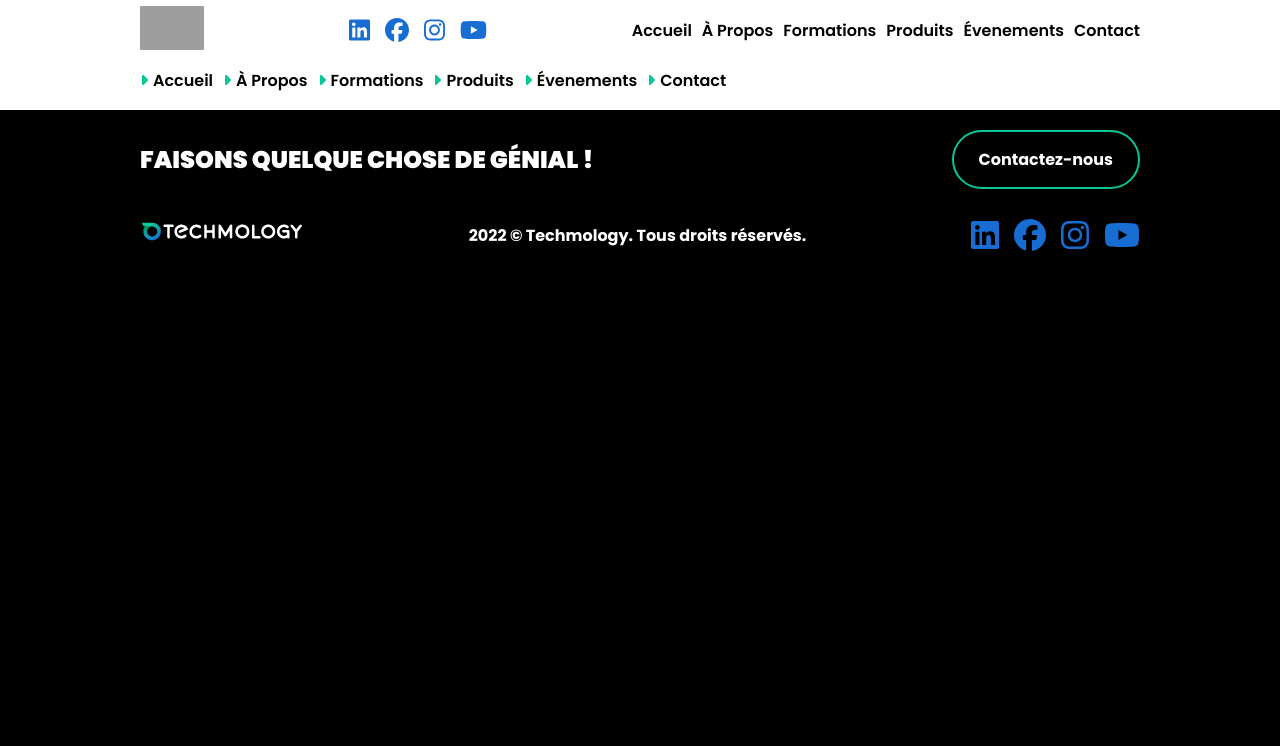
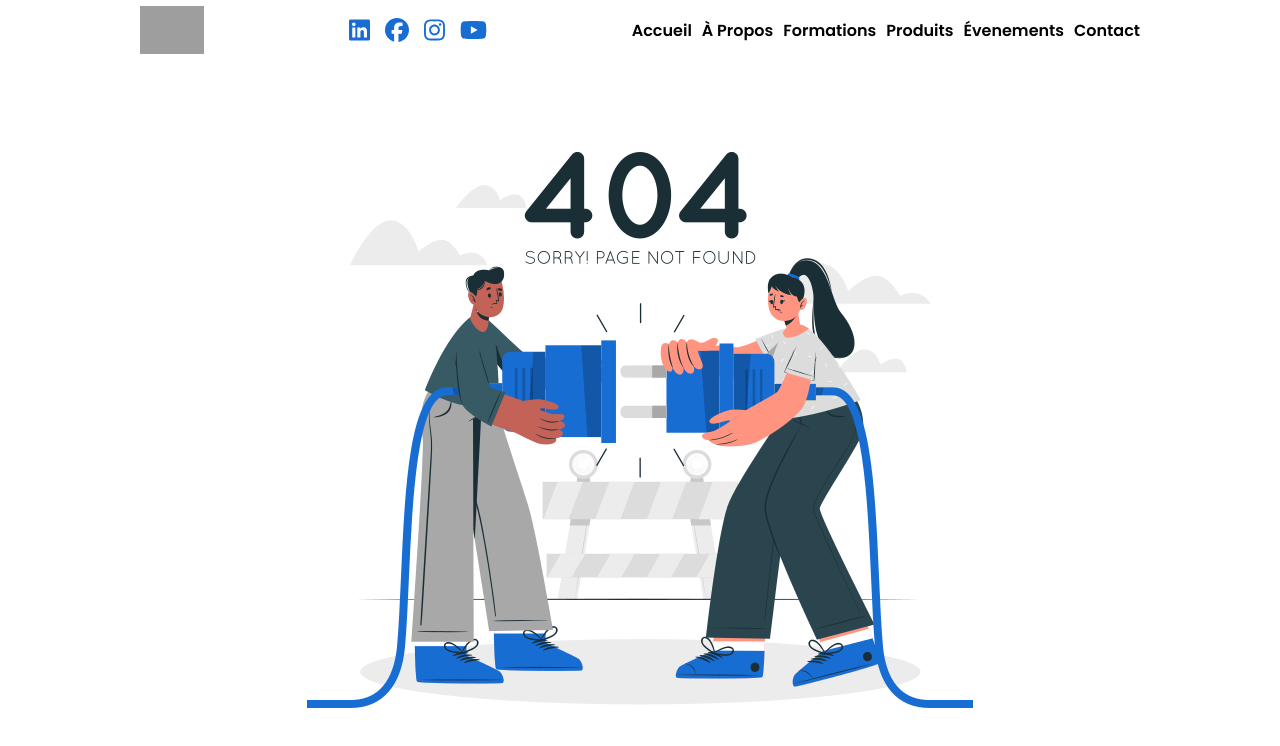
Before and after one commit to ellabsorg/Lamis-Techmology-Website, a React (Create React App) app: page /404 in a window 1280 px wide. Shown: the top 746 px of the page. Built offline with nearby package versions, Linux system fonts and the light colour scheme; grey boxes are pictures that could not be loaded.

Commit message:
add Not Found 404 page

```diff
--- a/src/App.css
+++ b/src/App.css
@@ -502,7 +502,7 @@ form.formations-form .input-content .input-container .status {
 }
 
 form.formations-form .input-content textarea {
-  height: 200px;
+  height: 100px;
   font-weight: 500;
   color: black;
   padding: 15px;
@@ -531,6 +531,25 @@ form.formations-form .submit:hover {
   width: 500px;
   height: 450px;
   border: none;
+}
+/* ----------------------------------------- */
+
+.not-found-section {
+  width: 100vw;
+  height: calc(100vh - 60px);
+  display: flex;
+  justify-content: center;
+  align-items: center;
+  background-color: white;
+  margin-top: 60px;
+}
+.not-found-container {
+  max-width: 1368px;
+  min-width: 1000px;
+  height: 100%;
+  display: flex;
+  justify-content: center;
+  align-items: center;
 }
 
 /* ----------------------------------------- */
--- a/src/App.js
+++ b/src/App.js
@@ -9,12 +9,15 @@ import Evenements from "./pages/Evenements";
 import Contact from "./pages/Contact";
 import Footer from "./components/Footer";
 import FormationDetails from "./pages/FormationDetails";
+import NotFound404 from "./components/NotFound404";
 
 function App() {
+  const path = window.location.pathname;
+
   return (
     <>
       <Router>
-        <Navbar />
+         <Navbar />
         <Routes>
           <Route path="/" element={<Home />} />
           <Route path="/a-propos" element={<Apropos />} />
@@ -24,11 +27,11 @@ function App() {
             path="/formations/:category/:formation"
             element={<FormationDetails />}
           />
-
+          <Route path="/404" element={<NotFound404 />} />
           <Route path="/evenements" element={<Evenements />} />
           <Route path="/contact" element={<Contact />} />
         </Routes>
-        <Footer />
+        {path !== "/404" && <Footer />}
       </Router>
     </>
   );
--- a/src/components/FormationsForm.jsx
+++ b/src/components/FormationsForm.jsx
@@ -42,10 +42,12 @@ export default function FormationsForm() {
     email: "",
     formation: "",
   });
+  const [errorMessage, setErrorMessage] = useState(false);
 
   function onChangeInputs(e) {
     const name = e.target.name;
     const value = e.target.value;
+    !!value.length && setErrorMessage(false);
 
     setUser((prevUser) => ({
       ...prevUser,
@@ -73,26 +75,35 @@ export default function FormationsForm() {
               onChange={onChangeInputs}
               value={user[input.name]}
               required
+              onFocus={() =>
+                setErrorMessage({ ...errorMessage, [index]: false })
+              }
+              onBlur={() =>
+                user[input.name]?.length === 0 &&
+                setErrorMessage({ ...errorMessage, [index]: true })
+              }
             />
-            {!!user[input.name]?.length && (
-              <div className="status">
-                {user[input.name]?.length > 3 ? (
+            <div className="status">
+              {errorMessage[index] ? (
+                <FontAwesomeIcon
+                  icon={faExclamation}
+                  size="xl"
+                  style={{ color: "red" }}
+                />
+              ) : (
+                user[input.name]?.length > 2 && (
                   <FontAwesomeIcon
                     icon={faCircleCheck}
                     size="xl"
                     style={{ color: "green" }}
                   />
-                ) : (
-                  <FontAwesomeIcon
-                    icon={faExclamation}
-                    size="xl"
-                    style={{ color: "red" }}
-                  />
-                )}
-              </div>
-            )}
+                )
+              )}
+            </div>
           </div>
-          {/* <p style={{ color: "red" }}>Ce champ est obligatoire.</p> */}
+          {errorMessage[index] && (
+            <p style={{ color: "red" }}>Ce champ est obligatoire.</p>
+          )}
         </div>
       ))}
       <div className="input-content">
--- /dev/null
+++ b/src/components/NotFound404.jsx
@@ -0,0 +1,13 @@
+import React from "react";
+
+function NotFound404() {
+  return (
+    <div className="not-found-section">
+      <div className="not-found-container">
+        <img src="/img/404.png" />
+      </div>
+    </div>
+  );
+}
+
+export default NotFound404;
--- a/src/pages/FormationDetails.jsx
+++ b/src/pages/FormationDetails.jsx
@@ -4,13 +4,12 @@ import { FontAwesomeIcon } from "@fortawesome/react-fontawesome";
 import formations from "../constants/fomations";
 import formation_mapper from "../constants/formation_mapper";
 import FormationsSwiper from "../components/FormationsSwiper";
-import { useParams } from "react-router-dom";
+import { Navigate, useParams } from "react-router-dom";
+import NotFound404 from "../components/NotFound404";
 
 function FormationDetails() {
   const { category, formation } = useParams();
-
-  const data = formations[category][formation_mapper[formation].id - 1];
-  console.log("data = ", data);
+  const data = formations[category][formation_mapper[formation]?.id - 1];
 
   const [show, setShow] = useState({});
   const toggleNiveau = (index) => {
@@ -20,7 +19,7 @@ function FormationDetails() {
     }));
   };
 
-  return (
+  return data ? (
     <div className="content formation-details-content">
       <div className="container formation-details-container">
         <div className="left">
@@ -44,12 +43,16 @@ function FormationDetails() {
           ))}
         </ul>
       </div>
+      {!!data?.niveaux?.length && (
         <div className="buts-container">
           <h1 className="title">Niveaux</h1>
           <div className="niveaux-container">
             {data?.niveaux?.map((niveau, index) => (
               <div className="niveau" key={index}>
-              <div className="niveau-title" onClick={() => toggleNiveau(index)}>
+                <div
+                  className="niveau-title"
+                  onClick={() => toggleNiveau(index)}
+                >
                   <FontAwesomeIcon
                     icon={!show[index] ? faCaretRight : faCaretUp}
                   />
@@ -74,7 +77,10 @@ function FormationDetails() {
             ))}
           </div>
         </div>
+      )}
     </div>
+  ) : (
+    window.location.replace("/404")
   );
 }
 
--- a/src/pages/Formations.jsx
+++ b/src/pages/Formations.jsx
@@ -69,10 +69,10 @@ function Formations() {
           <div className="location">
             <div className="title">localisation</div>
             <iframe
-              src="https://www.google.com/maps/embed?pb=!1m14!1m8!1m3!1d337324.481726146!2d3.174962!3d36.737246!3m2!1i1024!2i768!4f13.1!3m3!1m2!1s0x128e5305531cebfb%3A0x748f95878587df15!2zVGVjaG1vbG9neSDYqtmK2YPZhdmI2YTZiNis2YrYpw!5e1!3m2!1sfr!2sus!4v1707125120931!5m2!1sfr!2sus"
-              allowFullScreen=""
+              src="https://www.google.com/maps/embed?pb=!1m14!1m8!1m3!1d86034.65410257108!2d3.4309139571960765!3d36.73980257222857!3m2!1i1024!2i768!4f13.1!3m3!1m2!1s0x128e5305531cebfb%3A0x748f95878587df15!2zVGVjaG1vbG9neSDYqtmK2YPZhdmI2YTZiNis2YrYpw!5e0!3m2!1sfr!2sus!4v1707320414413!5m2!1sfr!2sus"
               loading="lazy"
               referrerPolicy="no-referrer-when-downgrade"
+              allowFullScreen=""
             ></iframe>
           </div>
         </div>
```
Also changed, not shown: public/img/404.png (added), public/img/404.svg (added). Lines whose indentation alone changed are shown as unchanged.
